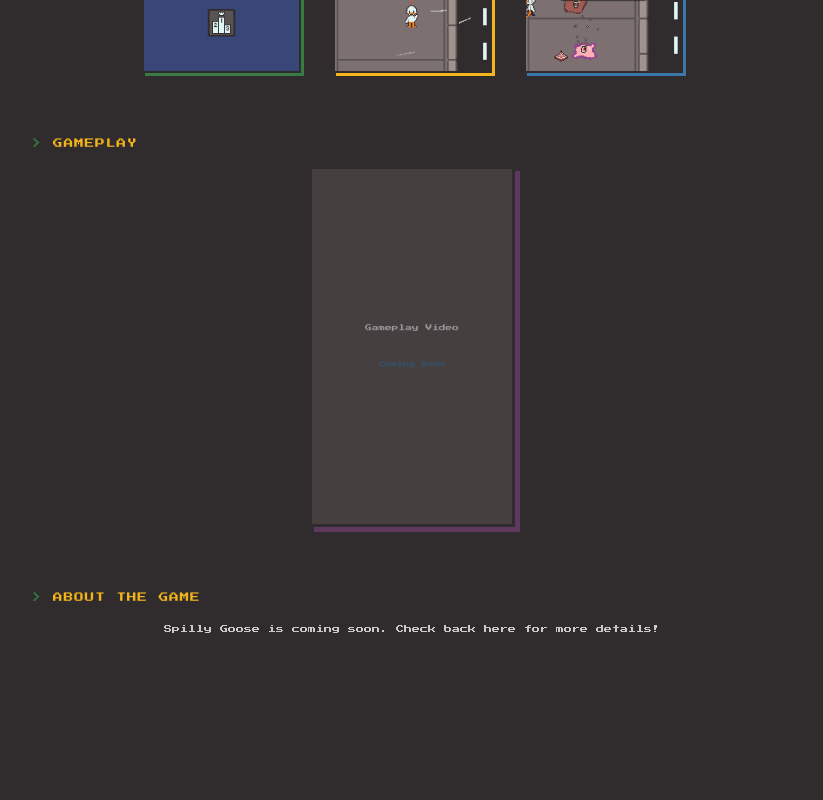
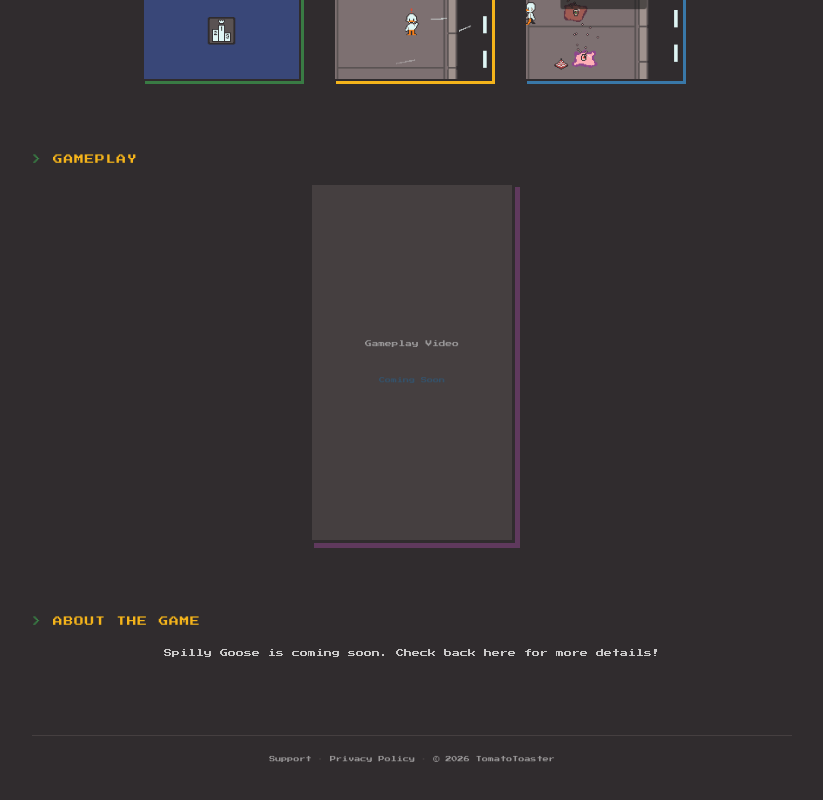
Before and after one commit to TomatoToaster/Website, a React app: page /SpillyGoose in a window 1280 px wide. Shown: the part 780-1580 px from the top of the page, without its empty margins (228-1051 px from the left). Built offline with nearby package versions, Linux system fonts and the light colour scheme.

Commit message:
Update privacy page, support page, emails

```diff
--- a/public/privacy.html
+++ b/public/privacy.html
@@ -95,8 +95,8 @@
 
   <h2>Contact</h2>
   <p>
-    If you have questions about this Privacy Policy, please refer to this page
-    for the most current information.
+    If you have questions about this Privacy Policy, please contact us at
+    <a href="mailto:support@tomatotoaster.com">support@tomatotoaster.com</a>.
   </p>
 </body>
 </html>
--- a/src/components/About.jsx
+++ b/src/components/About.jsx
@@ -17,7 +17,7 @@ class Stuff extends Component {
                 </p>
                 <h2>Contact Me:</h2>
                 <p>
-                    Email: <a href='mailto:social@tomatotoaster.com'>social@tomatotoaster.com</a>
+                    Email: <a href='mailto:amal@tomatotoaster.com'>amal@tomatotoaster.com</a>
                 </p>
             </>
         );
--- a/src/components/App.jsx
+++ b/src/components/App.jsx
@@ -26,6 +26,8 @@ class App extends Component {
             <Route path="/about" component={About} />
             <Route path="/interests/:interest?" component={Interests} />
             <Route path="/SpillyGoose" component={SpillyGoose} />
+            <Route path="/privacy" component={() => { window.location.replace('/public/privacy.html'); return null; }} />
+            <Route path="/support" component={() => { window.location.replace('/public/support.html'); return null; }} />
             </div>
             </div>
             </Fragment>
--- /dev/null
+++ b/src/components/SgFooter.jsx
@@ -0,0 +1,13 @@
+import React from 'react';
+
+const SgFooter = () => (
+  <footer className='sg-footer'>
+    <a href='/public/support.html' target='_blank'>Support</a>
+    <span className='sg-footer__sep'>·</span>
+    <a href='/public/privacy.html' target='_blank'>Privacy Policy</a>
+    <span className='sg-footer__sep'>·</span>
+    <span className='sg-footer__copy'>© 2026 TomatoToaster</span>
+  </footer>
+);
+
+export default SgFooter;
--- a/src/components/SpillyGoose.jsx
+++ b/src/components/SpillyGoose.jsx
@@ -1,4 +1,5 @@
 import React, { Component } from 'react';
+import SgFooter from './SgFooter';
 
 const IOS_APP_STORE_URL = null; // Add iOS App Store URL here when ready
 const GOOGLE_PLAY_URL = null;   // Add Google Play URL here when ready
@@ -111,6 +112,7 @@ class SpillyGoose extends Component {
             Spilly Goose is coming soon. Check back here for more details!
           </p>
         </div>
+        <SgFooter />
       </div>
     );
   }
--- a/src/stylesheets/main.scss
+++ b/src/stylesheets/main.scss
@@ -324,7 +324,9 @@ p {
 .sg-page {
   max-width: 760px;
   margin: 0 auto;
-  padding-bottom: 5em;
+  min-height: 100vh;
+  display: flex;
+  flex-direction: column;
 }
 
 .sg-hero {
@@ -506,6 +508,30 @@ p {
   text-align: center;
 }
 
+.sg-footer {
+  display: flex;
+  justify-content: center;
+  align-items: center;
+  gap: 1em;
+  padding: 2em 0 1em;
+  border-top: 1px solid $PaletteGray;
+  margin-top: auto;
+  font-size: 0.38em;
+  opacity: 0.5;
+  a {
+    color: $PlainWhite;
+    &:hover {
+      color: $color1;
+    }
+  }
+  &__sep {
+    color: $PaletteGray;
+  }
+  &__copy {
+    color: $PlainWhite;
+  }
+}
+
 @keyframes mobile-wiggle {
   0%, 14%, 100% { transform: rotate(0deg); }
   2%            { transform: rotate(-22deg); }
```
